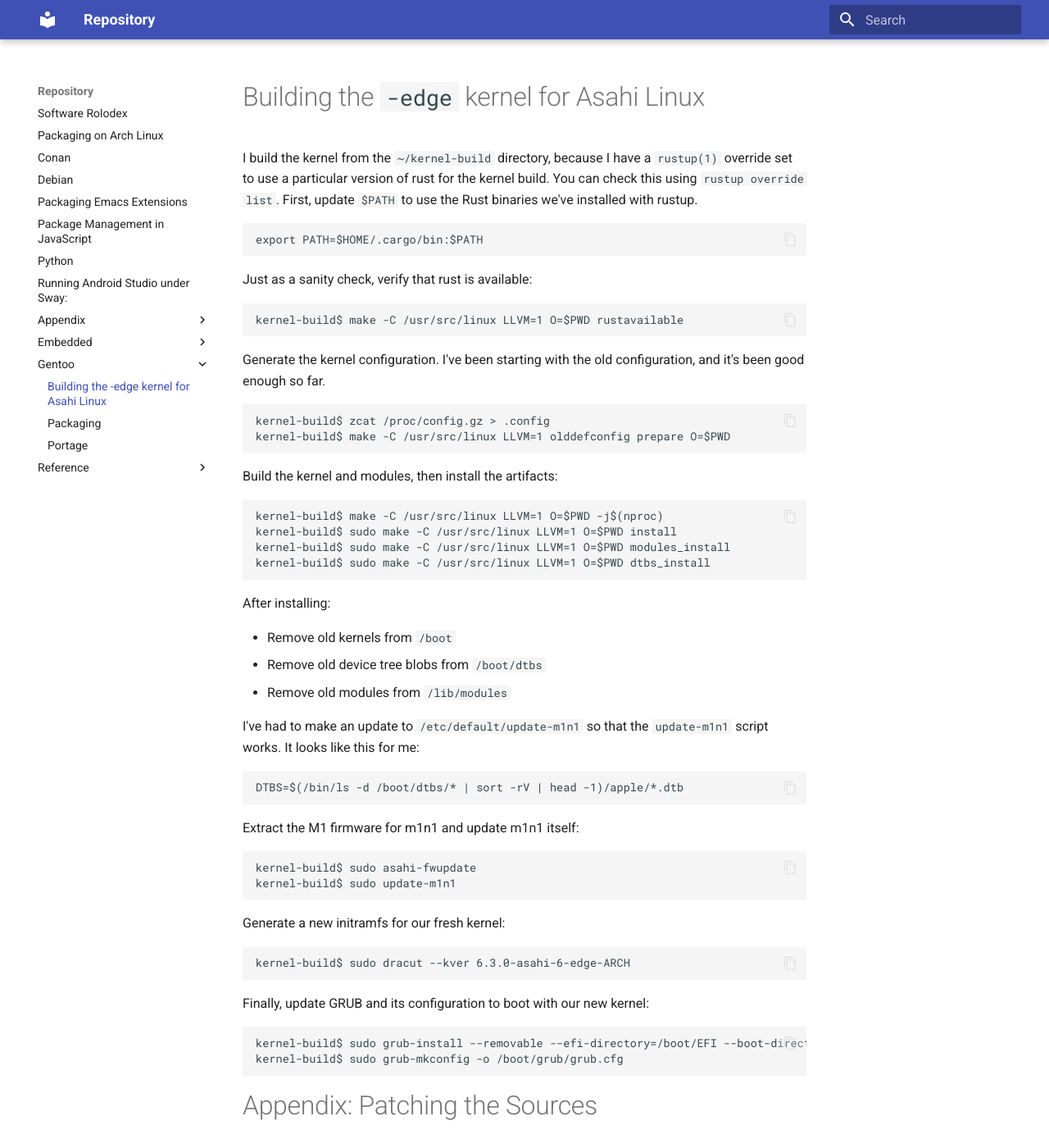
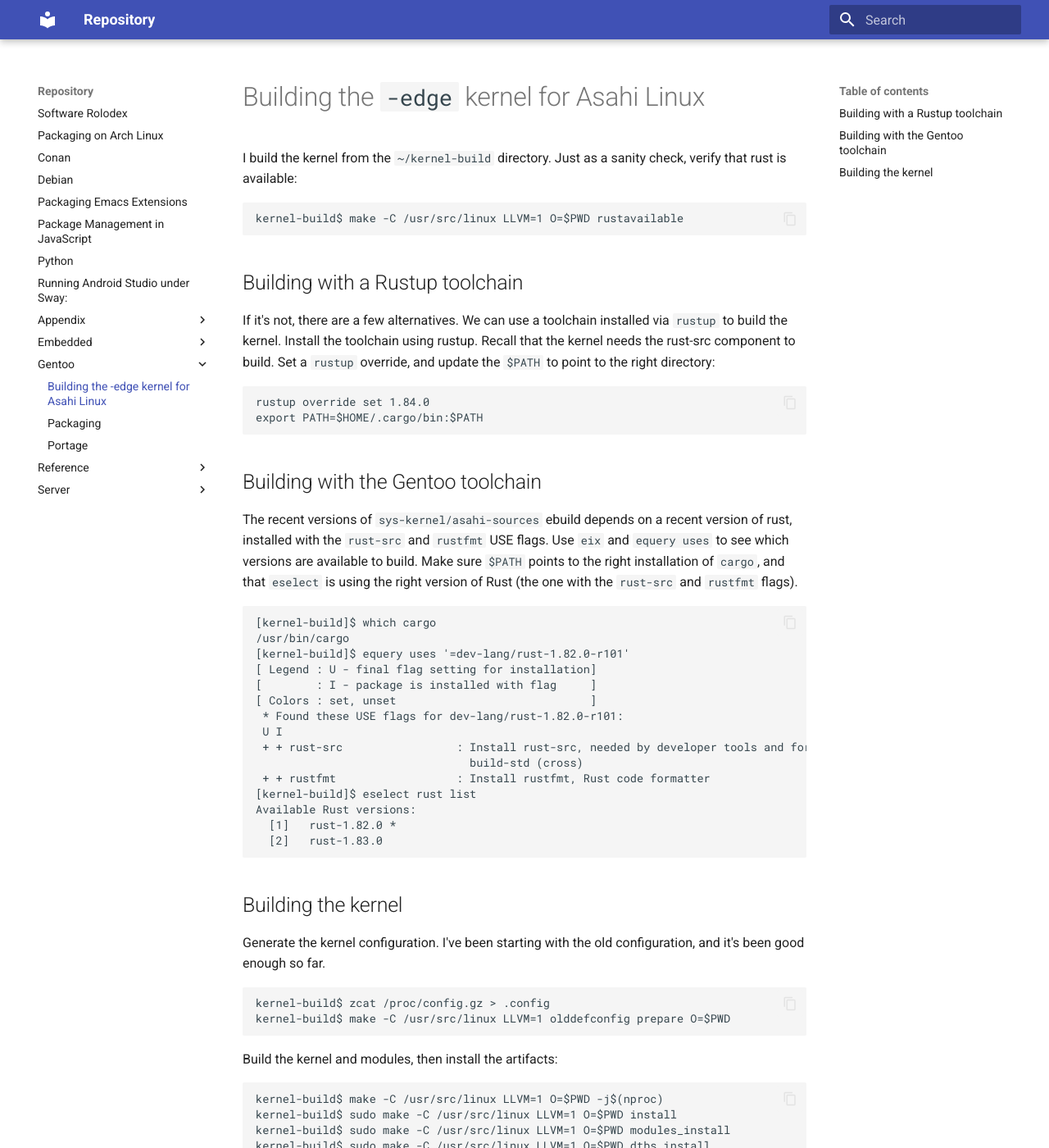
Before and after one commit to AmateurECE/twardyece-repository, an MkDocs documentation site: the page built from docs/Gentoo/AsahiKernel.md, in a window 1280 px wide and 1400 px high. Shown: the whole window at 82% size. Built offline with MkDocs 1.6.1 and Material for MkDocs 9.7.7, drawn with Linux system fonts in a browser that asks for light colours.

Commit message:
gentoo: reference: server: I learned a lot of stuff recently

````diff
--- a/docs/Gentoo/AsahiKernel.md
+++ b/docs/Gentoo/AsahiKernel.md
@@ -1,19 +1,52 @@
 # Building the `-edge` kernel for Asahi Linux
 
-I build the kernel from the `~/kernel-build` directory, because I have a
-`rustup(1)` override set to use a particular version of rust for the kernel
-build. You can check this using `rustup override list`. First, update `$PATH`
-to use the Rust binaries we've installed with rustup.
-
-```bash-session
-export PATH=$HOME/.cargo/bin:$PATH
-```
-
-Just as a sanity check, verify that rust is available:
+I build the kernel from the `~/kernel-build` directory. Just as a sanity check,
+verify that rust is available:
 
 ```bash-session
 kernel-build$ make -C /usr/src/linux LLVM=1 O=$PWD rustavailable
 ```
+
+## Building with a Rustup toolchain
+
+If it's not, there are a few alternatives. We can use a toolchain installed via
+`rustup` to build the kernel. Install the toolchain using rustup. Recall that
+the kernel needs the rust-src component to build. Set a `rustup` override, and
+update the `$PATH` to point to the right directory:
+
+```
+rustup override set 1.84.0
+export PATH=$HOME/.cargo/bin:$PATH
+```
+
+## Building with the Gentoo toolchain
+
+The recent versions of `sys-kernel/asahi-sources` ebuild depends on a recent
+version of rust, installed with the `rust-src` and `rustfmt` USE flags. Use
+`eix` and `equery uses` to see which versions are available to build. Make sure
+`$PATH` points to the right installation of `cargo`, and that `eselect` is
+using the right version of Rust (the one with the `rust-src` and `rustfmt`
+flags).
+
+```
+[kernel-build]$ which cargo
+/usr/bin/cargo
+[kernel-build]$ equery uses '=dev-lang/rust-1.82.0-r101'
+[ Legend : U - final flag setting for installation]
+[        : I - package is installed with flag     ]
+[ Colors : set, unset                             ]
+ * Found these USE flags for dev-lang/rust-1.82.0-r101:
+ U I
+ + + rust-src                 : Install rust-src, needed by developer tools and for
+                                build-std (cross)
+ + + rustfmt                  : Install rustfmt, Rust code formatter
+[kernel-build]$ eselect rust list
+Available Rust versions:
+  [1]   rust-1.82.0 *
+  [2]   rust-1.83.0
+```
+
+## Building the kernel
 
 Generate the kernel configuration. I've been starting with the old
 configuration, and it's been good enough so far.
````
Also changed, not shown: docs/Reference/PostgreSQL.md (added, +7 -0 lines), docs/Reference/SQLite.md (added, +19 -0 lines), docs/Server/Backup.md (added, +35 -0 lines).
